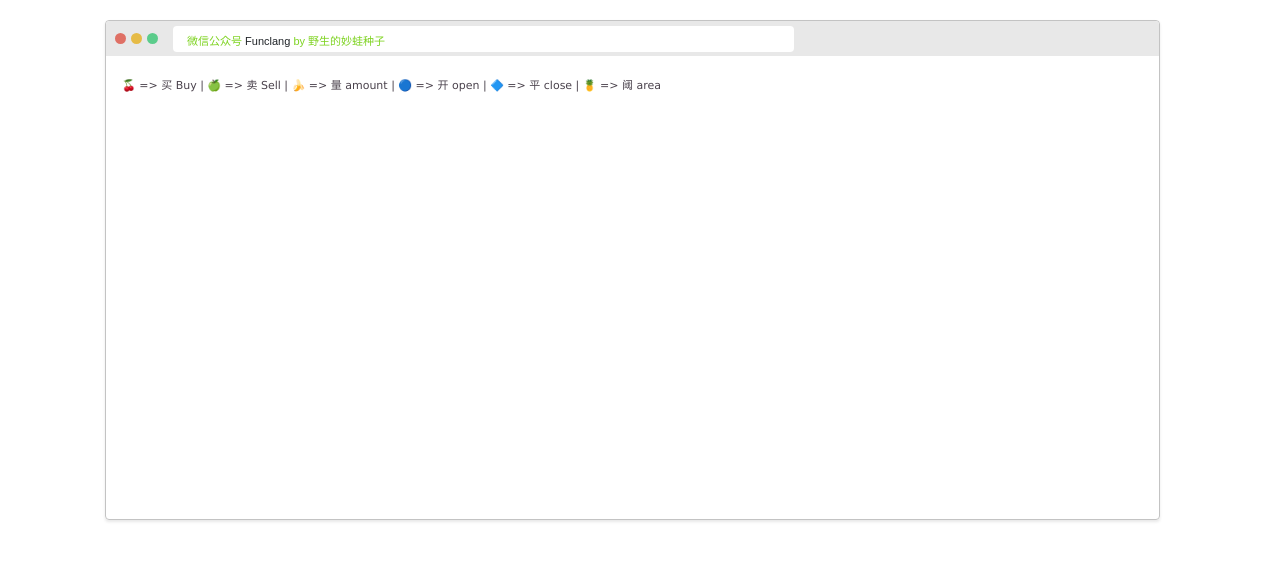
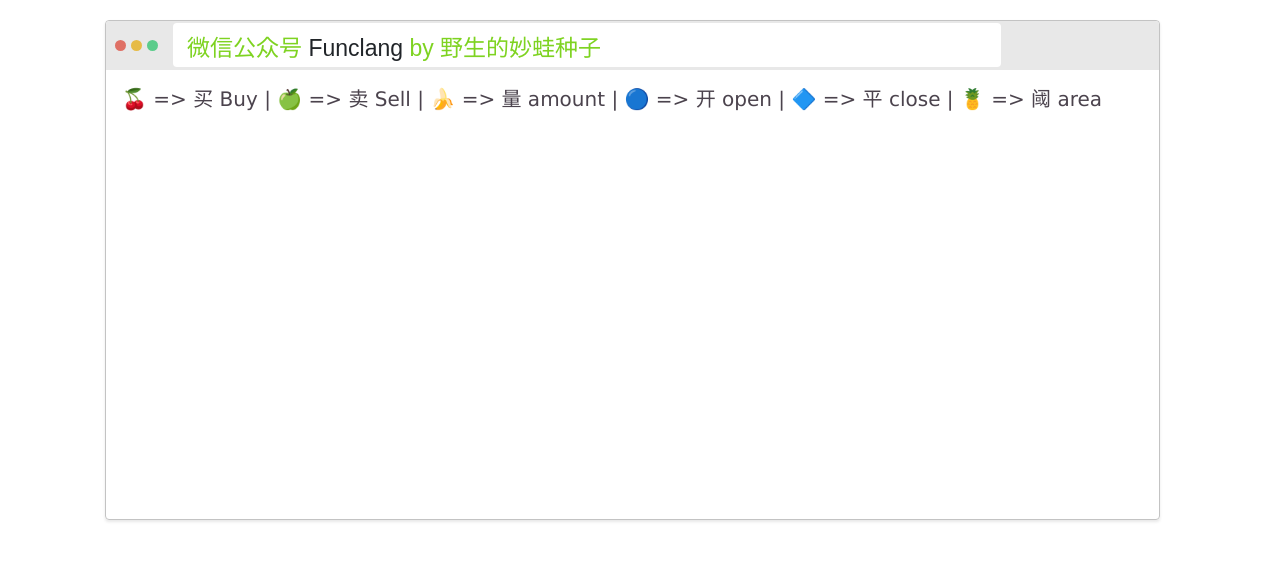
Before and after one commit to gaoming714/arkham, a website: page script/index.html in a window 1280 px wide. Drawn offline with nearby package versions, Linux system fonts and the light colour scheme; no server answers.

Commit message:
font to 20px

```diff
--- a/script/index.html
+++ b/script/index.html
@@ -1,7 +1,7 @@
 <!DOCTYPE html>
 <html>
   <head>
-    <title>Socket.IO chat</title>
+    <title>Jokerpy</title>
     <link href="https://cdn.bootcdn.net/ajax/libs/twitter-bootstrap/4.5.3/css/bootstrap.min.css" rel="stylesheet">
     <style>
       * {
@@ -160,7 +160,7 @@
       }
 
       .window .header .title {
-        font: 11px "Myriad Pro", "Arial";
+        font: 23px "Myriad Pro", "Arial";
       }
 
       .editor .title {
@@ -232,7 +232,7 @@
       .browser .header .title {
         background: #fff;
         display: inline-block;
-        width: 60%;
+        width: 80%;
         border-radius: 4px;
         padding: 6px 14px 4px;
         margin-left: 10px;
@@ -244,13 +244,14 @@
       }
 
       .browser .body {
+        height: 430px;
         padding: 16px;
-        font: 11px "Lucida Grande", "Open Sans";
+        font: 20px "Lucida Grande", "Open Sans";
       }
 
       .browser .tweets {
         margin: 0;
-        height: 500px;
+        height: 430px;
         overflow-y: auto;
         padding-left: 0;
       }
```
